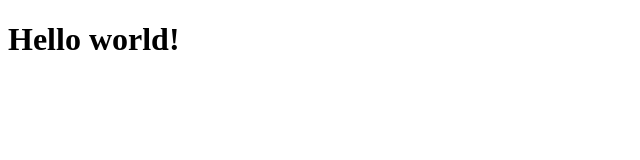
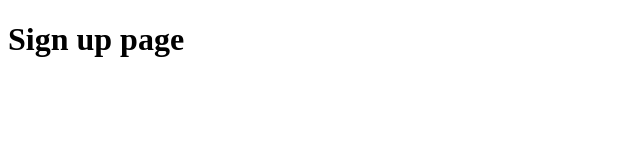
Before and after one commit to sergiopmdeveloper/pennywise, a React (Vite) app in the folder client/: page /sign-up in a window 1280 px wide. Shown: the top 160 px of the page, without its empty margins (0-640 px from the left). Built offline with nearby package versions, Linux system fonts and the light colour scheme.

Commit message:
ops(client): install and configure react router

```diff
--- a/client/package.json
+++ b/client/package.json
@@ -11,10 +11,12 @@
   },
   "dependencies": {
     "react": "^19.0.0",
-    "react-dom": "^19.0.0"
+    "react-dom": "^19.0.0",
+    "react-router": "^7.1.5"
   },
   "devDependencies": {
     "@eslint/js": "^9.19.0",
+    "@types/node": "^22.13.1",
     "@types/react": "^19.0.8",
     "@types/react-dom": "^19.0.3",
     "@vitejs/plugin-react-swc": "^3.5.0",
--- a/client/src/App.tsx
+++ /dev/null
@@ -1,6 +0,0 @@
-/**
- * App component.
- */
-export default function App() {
-  return <h1>Hello world!</h1>;
-}
--- /dev/null
+++ b/client/src/__features/home/page.tsx
@@ -0,0 +1,6 @@
+/**
+ * Home page component.
+ */
+export default function Home() {
+  return <h1>Home page</h1>;
+}
--- /dev/null
+++ b/client/src/__features/sign-up/page.tsx
@@ -0,0 +1,6 @@
+/**
+ * Sign up page component.
+ */
+export default function SignUp() {
+  return <h1>Sign up page</h1>;
+}
--- a/client/src/main.tsx
+++ b/client/src/main.tsx
@@ -1,10 +1,17 @@
+import Home from '@/__features/home/page';
+import SignUp from '@/__features/sign-up/page';
+import '@/index.css';
 import { StrictMode } from 'react';
 import { createRoot } from 'react-dom/client';
-import App from './App.tsx';
-import './index.css';
+import { BrowserRouter, Route, Routes } from 'react-router';
 
 createRoot(document.getElementById('root')!).render(
   <StrictMode>
-    <App />
+    <BrowserRouter>
+      <Routes>
+        <Route path="/" element={<Home />} />
+        <Route path="sign-up" element={<SignUp />} />
+      </Routes>
+    </BrowserRouter>
   </StrictMode>,
 );
--- a/client/tsconfig.app.json
+++ b/client/tsconfig.app.json
@@ -16,7 +16,11 @@
     "noUnusedLocals": true,
     "noUnusedParameters": true,
     "noFallthroughCasesInSwitch": true,
-    "noUncheckedSideEffectImports": true
+    "noUncheckedSideEffectImports": true,
+    "baseUrl": ".",
+    "paths": {
+      "@/*": ["./src/*"]
+    }
   },
   "include": ["src"]
 }
--- a/client/vite.config.ts
+++ b/client/vite.config.ts
@@ -1,6 +1,12 @@
 import react from '@vitejs/plugin-react-swc';
+import path from 'path';
 import { defineConfig } from 'vite';
 
 export default defineConfig({
   plugins: [react()],
+  resolve: {
+    alias: {
+      '@': path.resolve(__dirname, './src'),
+    },
+  },
 });
```
Also changed, not shown: 1 other file (tests, documents, lock files or other folders).
